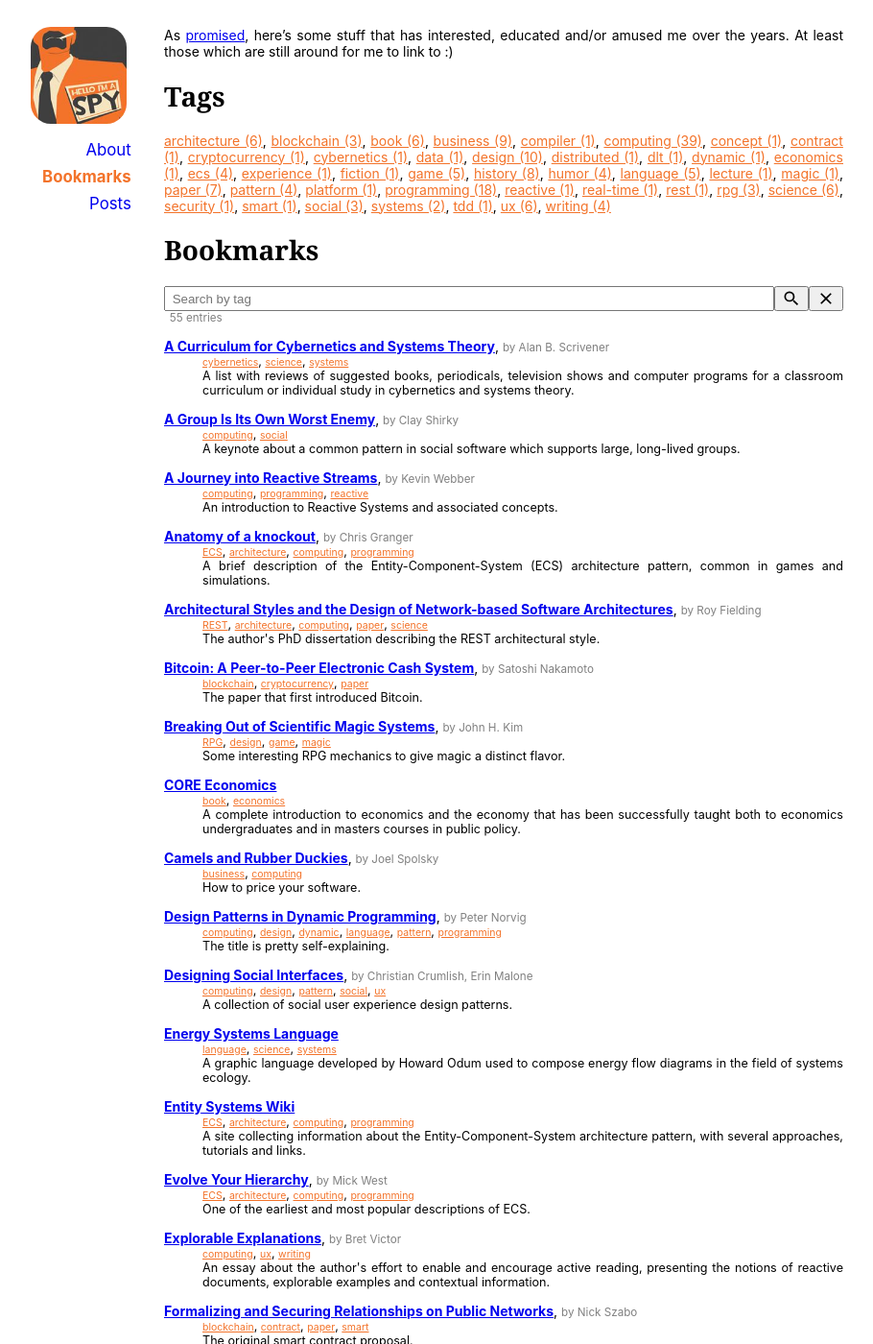
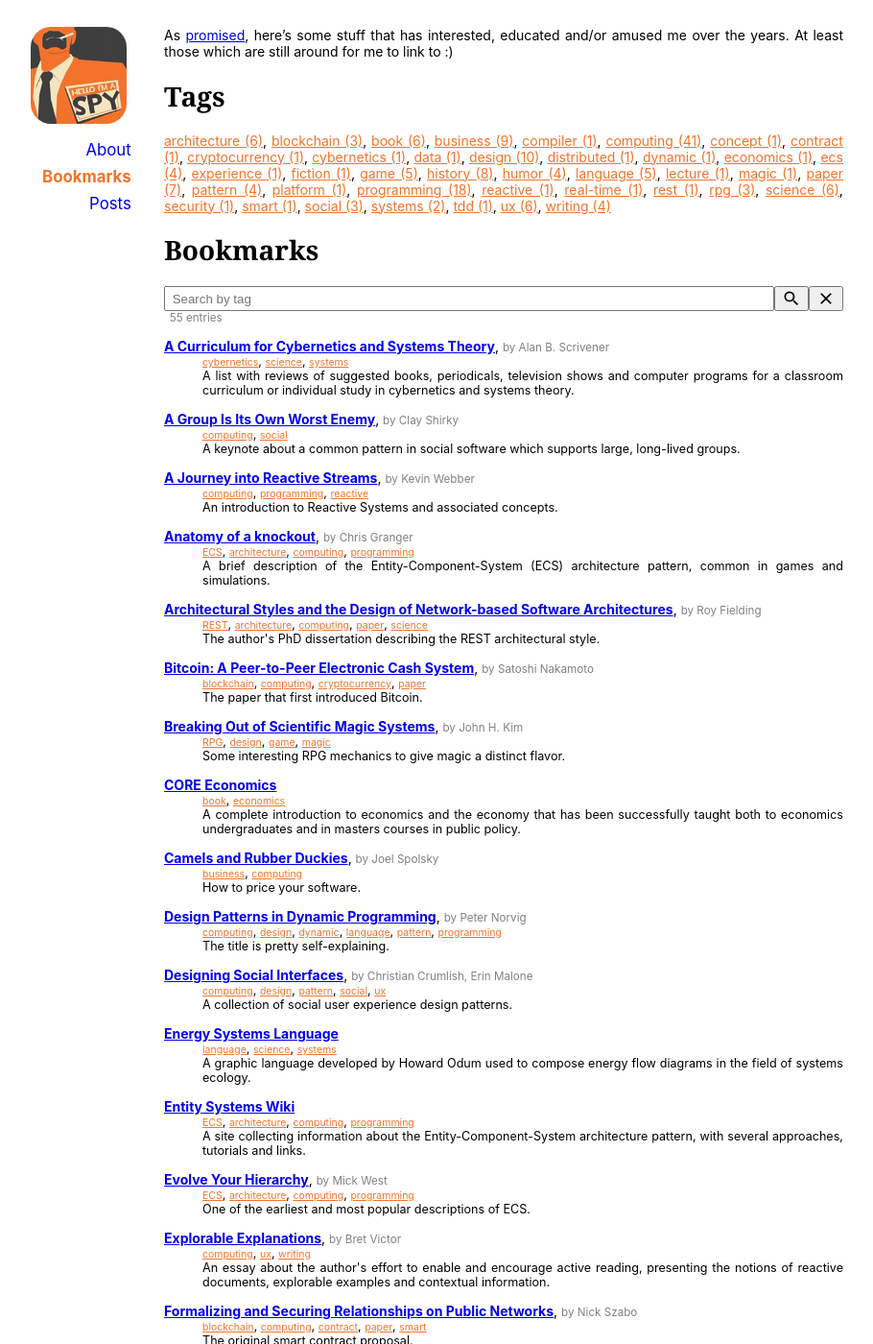
Before and after one commit to hanjos/hanjos.github.io, a Jekyll site: the page built from bookmarks.md, in a window 1280 px wide and 1400 px high. Shown: the whole window at 96% size, without its empty margins (183-1093 px from the left). Built offline with Jekyll 4.4.1, drawn with Linux system fonts in a browser that asks for light colours.

Commit message:
Update bookmarks.yml

```diff
--- a/_data/bookmarks.yml
+++ b/_data/bookmarks.yml
@@ -180,7 +180,7 @@
   title: We already know blockchain’s killer apps
   authors: Haseeb Qureshi
   description: There are many exciting ideas floating around blockchains, but its killer app may already be known.
-  tags: ['blockchain', 'computing', 'DLT']
+  tags: ['blockchain', 'computing']
 - url: https://forum.rpg.net/index.php?threads/time-traveling-dimension-hopping-kung-fu-killaz.176094/
   title: Time-traveling dimension hopping kung-fu killaz
   description: One of the most out there RPG world concepts I've seen.
@@ -243,12 +243,12 @@
   title: "Bitcoin: A Peer-to-Peer Electronic Cash System"
   authors: Satoshi Nakamoto
   description: The paper that first introduced Bitcoin.
-  tags: ['blockchain', 'cryptocurrency', 'paper']
+  tags: ['blockchain', 'computing', 'cryptocurrency', 'paper']
 - url: https://ojphi.org/ojs/index.php/fm/article/view/548/469
   title: Formalizing and Securing Relationships on Public Networks
   authors: Nick Szabo
   description: The original smart contract proposal.
-  tags: ['blockchain', 'contract', 'paper', 'smart']
+  tags: ['blockchain', 'computing', 'contract', 'paper', 'smart']
 - url: http://worrydream.com/ExplorableExplanations/
   title: Explorable Explanations
   authors: Bret Victor
```
